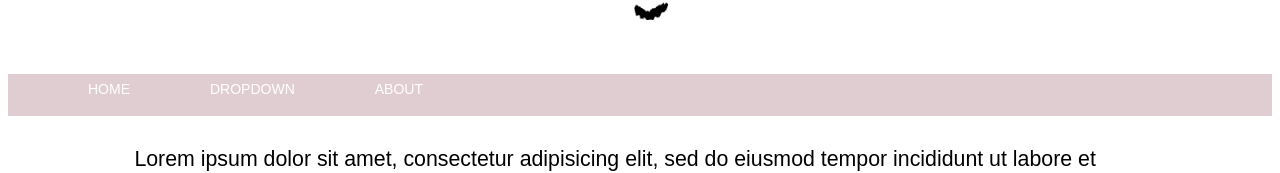
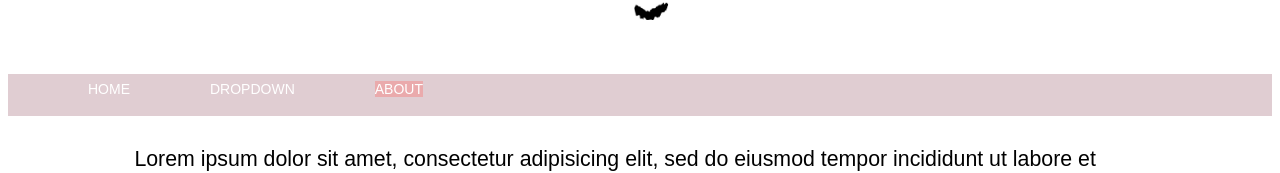
Before and after one commit to StephenRound/341work, a plain HTML site: page week-09/index.html in a window 1280 px wide. Shown: the part 130-303 px from the top of the page. Drawn offline with Linux system fonts and the light colour scheme.

Commit message:
active about

```diff
--- a/week-09/css/style.css
+++ b/week-09/css/style.css
@@ -90,3 +90,7 @@ div.content {
   padding: 10px 10%;
   float: left;
 }
+
+.active {
+  background-color: rgb(234, 170, 172);
+}
--- a/week-09/index.html
+++ b/week-09/index.html
@@ -21,7 +21,7 @@
             <a href="http://stephenround.github.io/341work/week-08">Story</a>
             <a href="http://stephenround.github.io/MAR440/week6hw">Game Design</a>
           </div></li>
-        <li><a href="about.html">About</a></li>
+        <li><a href="javascript:void(0)" class="active">About</a></li>
 </header>
 <div class="content">
 <p class="body">Lorem ipsum dolor sit amet, consectetur adipisicing elit, sed do eiusmod tempor incididunt ut labore et dolore magna aliqua. Ut enim ad minim veniam, quis nostrud exercitation ullamco laboris nisi ut aliquip ex ea commodo consequat. Duis aute irure dolor in reprehenderit in voluptate velit esse cillum dolore eu fugiat nulla pariatur. Excepteur sint occaecat cupidatat non proident, sunt in culpa qui officia deserunt mollit anim id est laborum.</p>
```
